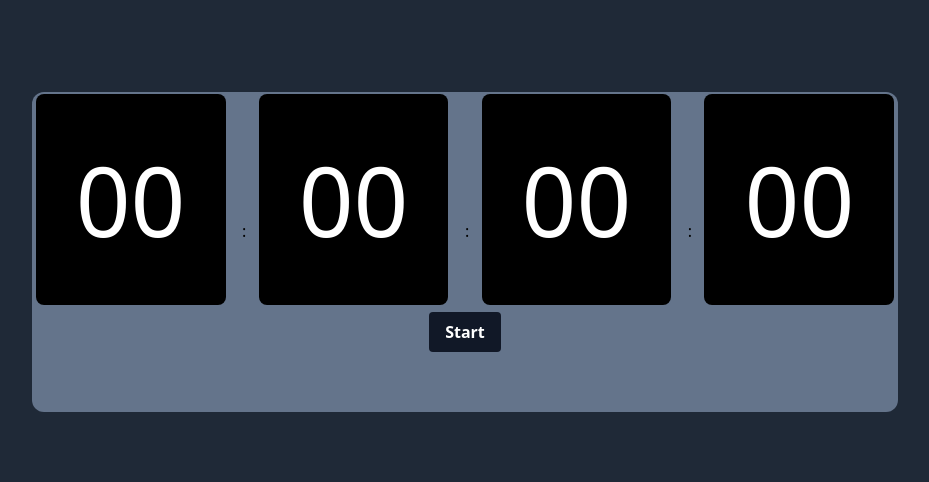
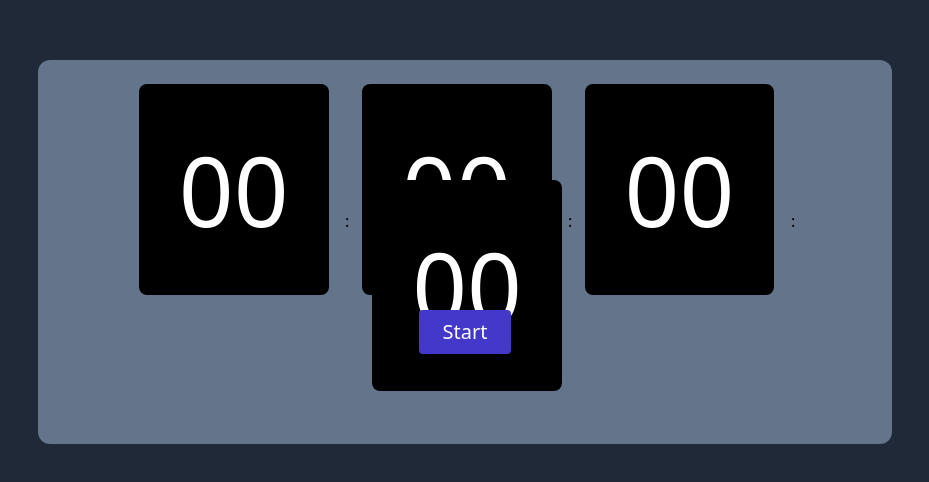
Before and after one commit to BrNkV/stopwatch-react-tailwind-vite, a React (Vite) app: page / in a window 1280 px wide. Shown: the part 148-630 px from the top of the page, without its empty margins (175-1104 px from the left). Built offline with nearby package versions, Linux system fonts and the light colour scheme.

Commit message:
feat: st rev

```diff
--- a/src/App.jsx
+++ b/src/App.jsx
@@ -54,8 +54,8 @@ function App() {
 
   return (
     <div className="App bg-gray-800 min-h-screen py-10 flex items-center justify-center">
-      <div className="clock-holder bg-slate-500 rounded-xl">
-        <div className="stop-watch h-80 text-center flex flex-col justify-center">
+      <div className="clock-holder bg-slate-500 rounded-xl w-2/3">
+        <div className="stop-watch h-96 w-full text-center flex flex-col justify-center">
           <DisplayComponent time={time} />
           <DispCompBtn start={start} status={status} stop={stop} reset={reset} resume={resume}/>
         </div>
--- a/src/components/DispCompBtn.jsx
+++ b/src/components/DispCompBtn.jsx
@@ -4,17 +4,17 @@ const Dispcompbtn = (props) => {
     return (
         <div>
             {(props.status === 0) ?
-                <button className="bg-gray-900 hover:bg-gray-500 text-white font-bold py-2 px-4 rounded"
+                <button className="mx-2 my-2 bg-indigo-700 transition duration-150 ease-in-out hover:bg-indigo-600 rounded text-white px-6 py-2 text-xl focus:outline-none focus:ring-2 focus:ring-offset-2  focus:ring-indigo-600"
                     onClick={props.start}
                 >Start</button> : ''
             }
 
             {(props.status === 1) ?
                 <div>
-                    <button className="bg-gray-900 hover:bg-gray-500 text-white font-bold py-2 px-4 rounded"
+                    <button className="mx-2 my-2 bg-indigo-700 transition duration-150 ease-in-out hover:bg-indigo-600 rounded text-white px-6 py-2 text-xl focus:outline-none focus:ring-2 focus:ring-offset-2  focus:ring-indigo-600"
                         onClick={props.stop}
                     >Stop</button>
-                    <button className="bg-gray-900 hover:bg-gray-500 text-white font-bold py-2 px-4 rounded"
+                    <button className="mx-2 my-2 bg-indigo-700 transition duration-150 ease-in-out hover:bg-indigo-600 rounded text-white px-6 py-2 text-xl focus:outline-none focus:ring-2 focus:ring-offset-2  focus:ring-indigo-600"
                         onClick={props.reset}
                     >Reset</button>
                 </div> : ''
@@ -22,10 +22,10 @@ const Dispcompbtn = (props) => {
 
             {(props.status === 2) ?
                 <div>
-                    <button className="bg-gray-900 hover:bg-gray-500 text-white font-bold py-2 px-4 rounded"
+                    <button className="mx-2 my-2 bg-indigo-700 transition duration-150 ease-in-out hover:bg-indigo-600 rounded text-white px-6 py-2 text-xl focus:outline-none focus:ring-2 focus:ring-offset-2  focus:ring-indigo-600"
                         onClick={props.resume}
                     >Resume</button>
-                    <button className="bg-gray-900 hover:bg-gray-500 text-white font-bold py-2 px-4 rounded"
+                    <button className="mx-2 my-2 bg-indigo-700 transition duration-150 ease-in-out hover:bg-indigo-600 rounded text-white px-6 py-2 text-xl focus:outline-none focus:ring-2 focus:ring-offset-2  focus:ring-indigo-600"
                         onClick={props.reset}
                     >Reset</button>
                 </div> : ''
--- a/src/components/DisplayComponent.jsx
+++ b/src/components/DisplayComponent.jsx
@@ -2,7 +2,7 @@ import React from 'react';
 
 const DisplayComponent = (props) => {
     return (
-        <div className="font-sans font-medium h-40">
+        <div className="font-sans font-medium h-40 min-w-full">
             <span className='text-8xl mx-1 p-10 bg-black text-white rounded-lg'>{(props.time.h >= 10 ? props.time.h : "0" + props.time.h)}</span> &nbsp; : &nbsp;
             <span className='text-8xl mx-1 p-10 bg-black text-white rounded-lg'>{(props.time.m >= 10 ? props.time.m : "0" + props.time.m)}</span> &nbsp; : &nbsp;
             <span className='text-8xl mx-1 p-10 bg-black text-white rounded-lg'>{(props.time.s >= 10 ? props.time.s : "0" + props.time.s)}</span> &nbsp; : &nbsp;
```
